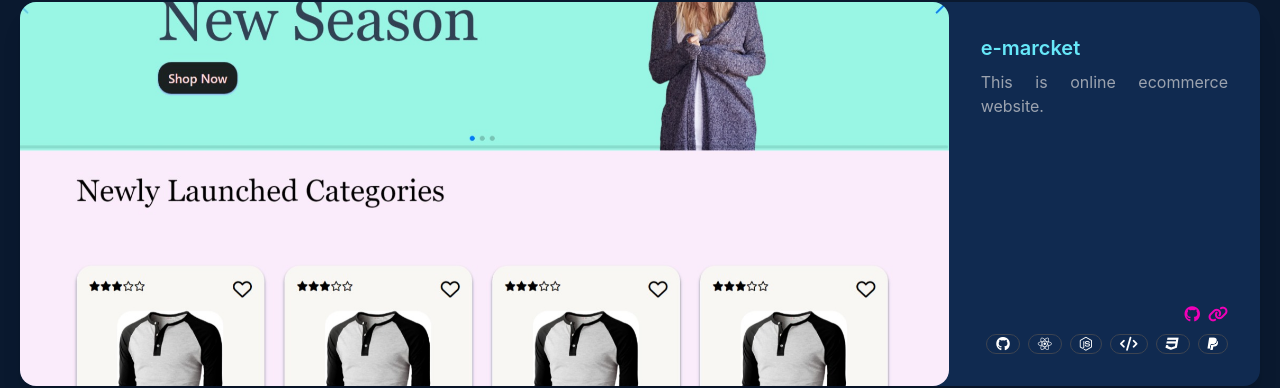
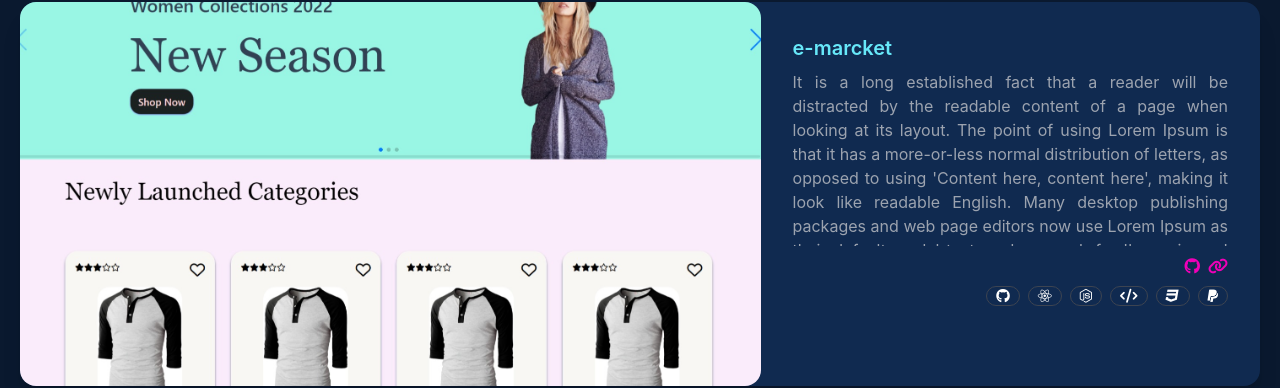
Before and after one commit to subhajit20/my-portfolio, a React (Create React App) app: page / in a window 1280 px wide. Shown: the part 1389-1777 px from the top of the page. Built offline with nearby package versions, Linux system fonts and the light colour scheme; the HTML template or start-up script is replaced by a standard one.

Commit message:
Fixed some design issue

```diff
--- a/src/components/ProjecT Component/Card.js
+++ b/src/components/ProjecT Component/Card.js
@@ -25,8 +25,8 @@
         </div>
         <div className="card-body">
         <h2 className="card-title text-cyan-300">e-marcket</h2>
-        <div className='text-gray-400 text-justify max-w-xl h-48 sm:h-56 overflow-y-scroll' >
-        This is online ecommerce website.
+        <div className='text-gray-400 text-justify max-w-xl h-36 sm:h-44 overflow-y-scroll ' >
+            It is a long established fact that a reader will be distracted by the readable content of a page when looking at its layout. The point of using Lorem Ipsum is that it has a more-or-less normal distribution of letters, as opposed to using 'Content here, content here', making it look like readable English. Many desktop publishing packages and web page editors now use Lorem Ipsum as their default model text, and a search for 'lorem ipsum' will uncover many web sites still in their infancy. Various versions have evolved over the years, sometimes by accident, sometimes on purpose (injected humour and the like).
         </div>
         <div className="card-actions justify-end">
             <a href='https://github.com/subhajit20/e-marcket' target="_blank" className="link link-secondary"><i class="fa-brands fa-github"></i></a>
```
